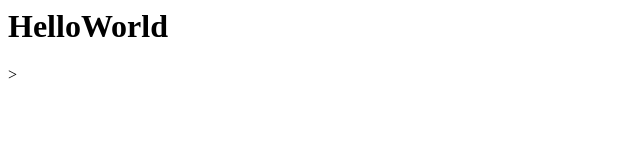
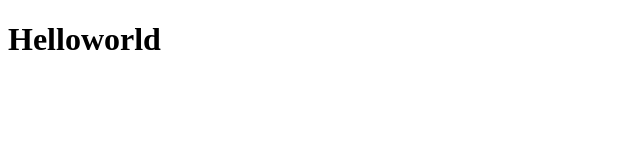
Before and after one commit to benzkub007/benzkub007.github.io, a plain HTML site: page index.html in a window 1280 px wide. Shown: the whole page, without its empty margins (0-640 px from the left). Drawn offline with Linux system fonts and the light colour scheme.

Commit message:
Update index.html

```diff
--- a/index.html
+++ b/index.html
@@ -1 +1,11 @@
-<h1>HelloWorld</h1>>
+<!DOCTYPE html>
+<html lang="en">
+<head>
+  <meta charset="UTF-8">
+  <meta name="viewport" content="width=device-width, initial-scale=1.0">
+  <title>Document</title>
+</head>
+<body>
+    <h1>Helloworld</h1>
+</body>
+</html>
```
